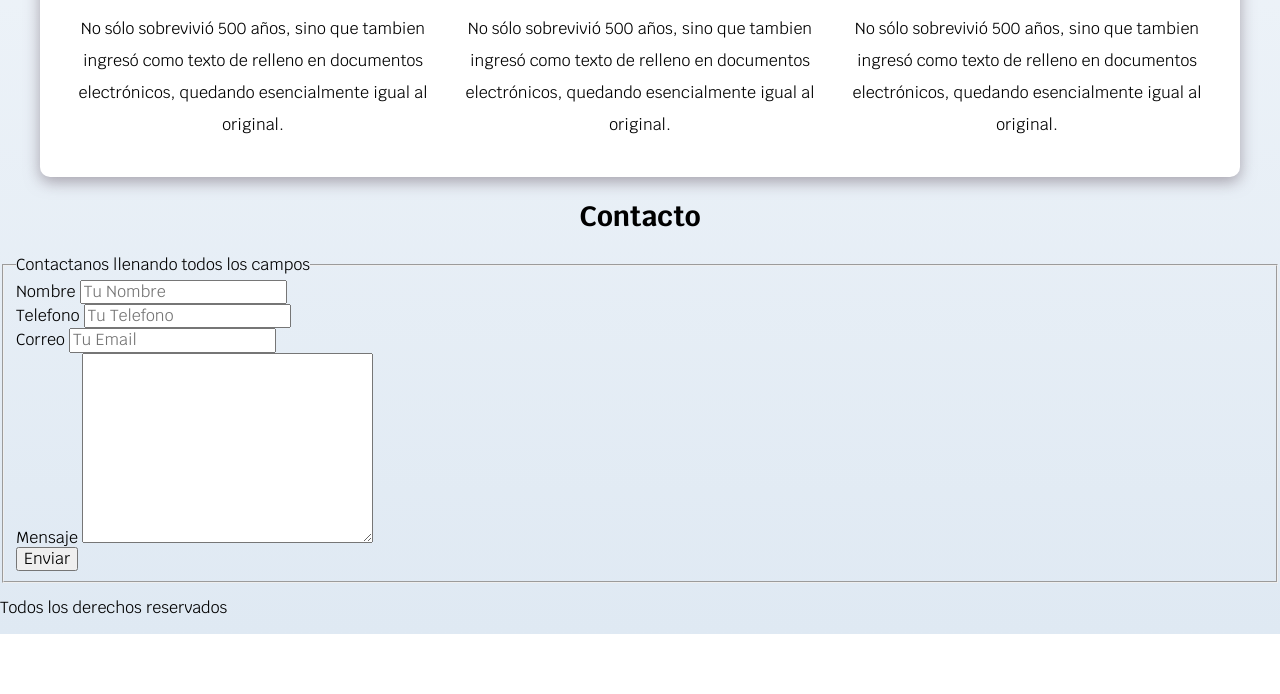
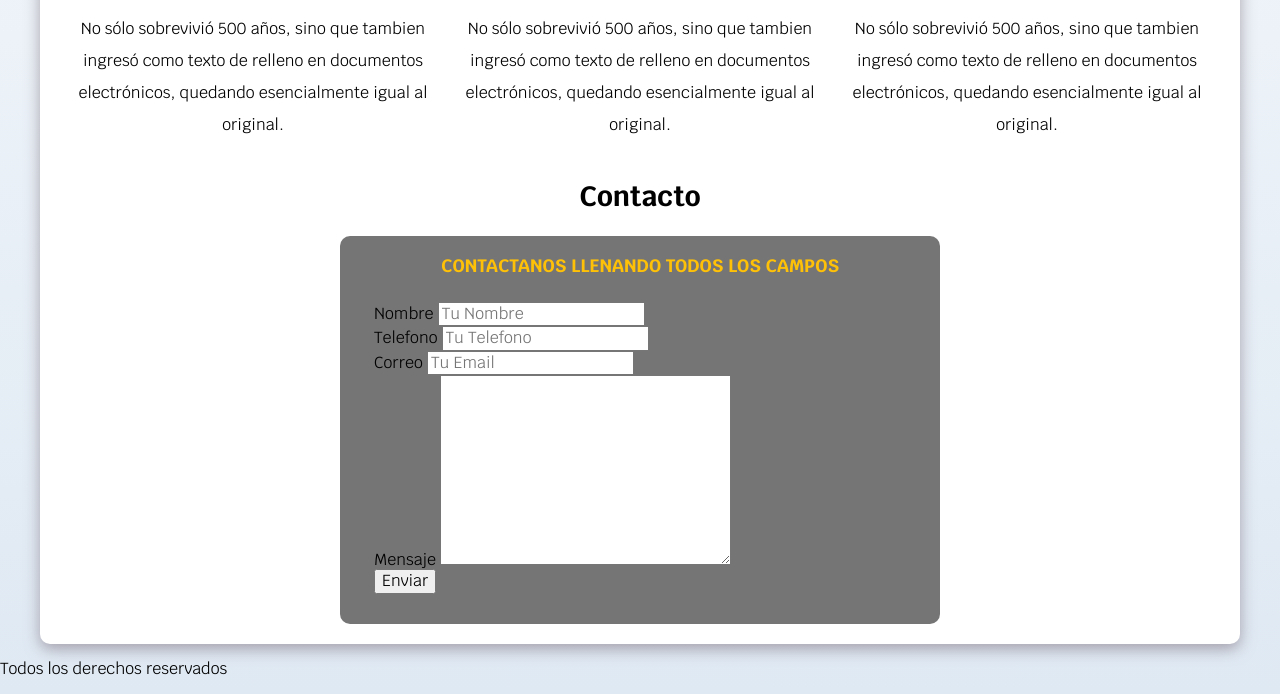
Before and after one commit to CharlieeB/Freelancer-Service, a plain HTML site: page index.html in a window 1280 px wide. Shown: the part 916-1610 px from the top of the page. Before the commit the page ends 1550 px from the top, so only its background shows below. Drawn offline with Linux system fonts and the light colour scheme.

Commit message:
Segundo commit

```diff
--- a/css/style.css
+++ b/css/style.css
@@ -36,7 +36,7 @@ body {
     box-shadow: 0px 5px 15px 0px rgba(115,102,115,0.56);
     background-color: var(--blanco);
     /*Separacion entre main/ .sombra y la imagen / .hero*/
-    padding: 2rem;
+    padding: 2rem;/*1 rem equivale a 100px*/
     border-radius: 1rem;
 }
 
@@ -233,3 +233,25 @@ h1, h2, h3 {
     justify-content: space-evenly;
     align-items: center;
 }
+
+/*Contacto*/
+.formulario {
+    background-color: var(--gris);
+    width: min(60rem, 100%);
+    margin: 0 auto;/*Centras el formulario*/
+    padding: 2rem;
+    border-radius: 1rem;
+}
+
+.formulario fieldset{
+    border: none;
+}
+
+.formulario legend{
+    text-align:  center;
+    font-size: 1.8rem;
+    text-transform: uppercase;
+    font-weight: 700;
+    margin-bottom: 2rem;
+    color: var(--primario);
+}
--- a/index.html
+++ b/index.html
@@ -110,35 +110,36 @@
     </section>
     </div><!--Estes es el cierre de la clase de servicios-->
 
-    </main>
+
 
     <section>
         <h2>Contacto</h2>
-        <form action="">
+        <form  class="formulario">
             <!--Los campos del formulario se colocaran aqui-->
             <fieldset>
                 <legend>Contactanos llenando todos los campos</legend>
 
-                <div>
+                    <div class="contenedor-campos">
+                        <div class="campo">
                             <label for="">Nombre</label>
                             <input type="text" placeholder="Tu Nombre">
                         </div>
 
-                <div>
+                        <div class="campo">
                             <label for="">Telefono</label>
                             <input type="tel" placeholder="Tu Telefono">
                         </div>
 
-                <div>
+                        <div class="campo">
                             <label for="">Correo</label>
                             <input type="email" placeholder="Tu Email">
                         </div>
 
-                <div>
+                        <div class="campo">
                             <label for="">Mensaje</label>
                             <textarea name="" id="" cols="30" rows="10"></textarea>
                         </div>
-
+                    </div><!--Final del contenedor-campos-->
                 <!--Tambien podemos usar el input-->
                 <!--<input type="submit" value="Enviar">-->
                 <div>
@@ -149,7 +150,7 @@
             </fieldset>
         </form>
     </section>
-
+</main>
     <footer>
         <p>Todos los derechos reservados </p>
     </footer>
```
Lines whose indentation alone changed are shown as unchanged.
